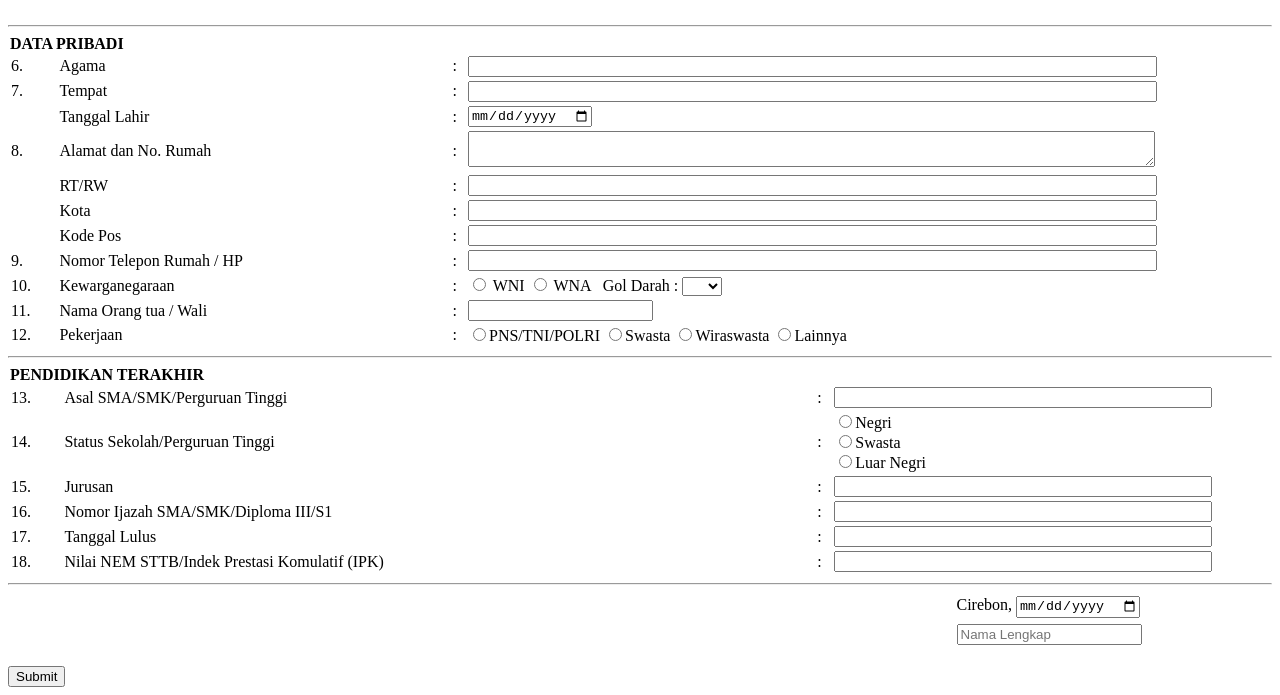
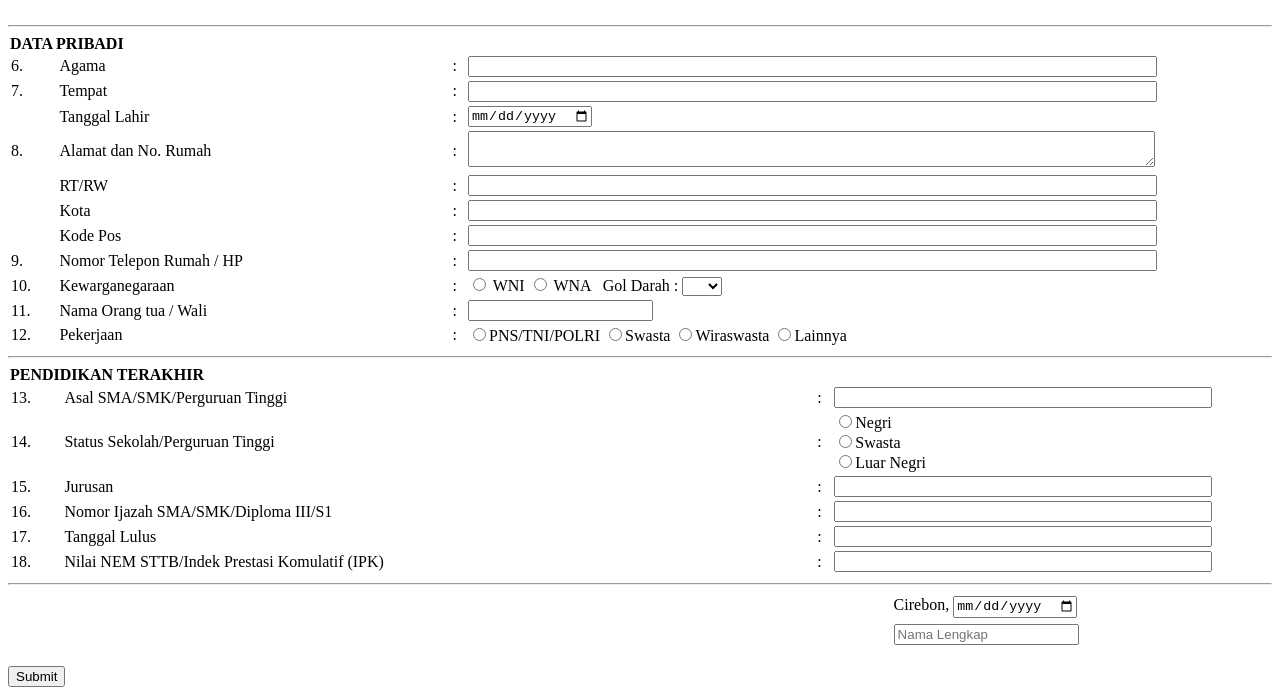
Before and after one commit to Mayyyyy1108/mayyyyy1108.github.io, a plain HTML site: page p04css-responsive/p04css-responsive.html in a window 1280 px wide. Shown: the part 753-1448 px from the top of the page. Drawn offline with Linux system fonts and the light colour scheme.

Commit message:
Update p04css-responsive.html

```diff
--- a/p04css-responsive/p04css-responsive.html
+++ b/p04css-responsive/p04css-responsive.html
@@ -287,11 +287,11 @@
           <table width="100%">
         <tr>
           <hr>
-            <td width="75%"></td>
+            <td width="70%"></td>
           <td>Cirebon, <input type="date" name="tgl-ttd"></td>
         </tr><tr></tr>
             <tr>
-                <td width="75%"></td>
+                <td width="70%"></td>
           <td width="85%"><input type="text" name="" placeholder="Nama Lengkap"></td>
         </tr>
     </table>
```
